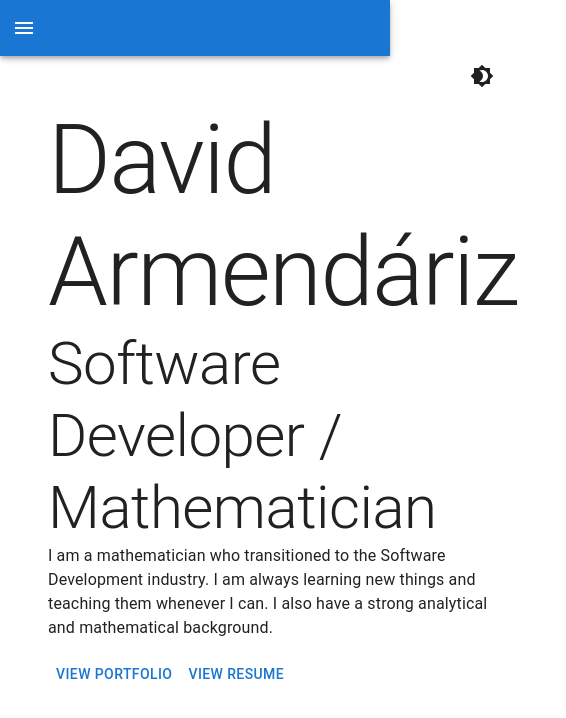
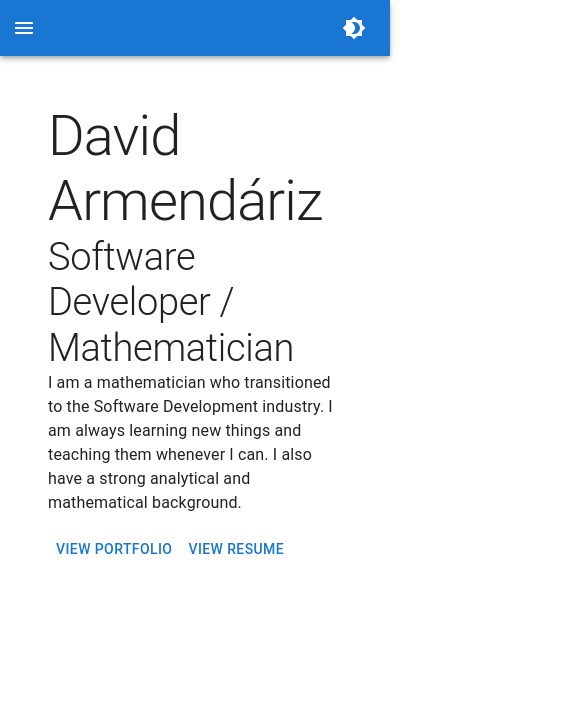
Before and after one commit to DavidArmendariz/personal-website, a Next.js app: page / in a window 390 px wide. Shown: the top 718 px of the page, 566 px wide, since content can reach past the window. Built offline with nearby package versions, Linux system fonts and the light colour scheme.

Commit message:
Added responsive font sizes

```diff
--- a/app-components/Layout/Layout.jsx
+++ b/app-components/Layout/Layout.jsx
@@ -1,4 +1,5 @@
 import { useState } from 'react';
+import Link from 'next/link';
 import MenuIcon from '@mui/icons-material/Menu';
 import AppBar from '@mui/material/AppBar';
 import Box from '@mui/material/Box';
@@ -6,7 +7,7 @@ import Divider from '@mui/material/Divider';
 import Drawer from '@mui/material/Drawer';
 import IconButton from '@mui/material/IconButton';
 import List from '@mui/material/List';
-import ListItem from '@mui/material/ListItem';
+import ListItemButton from '@mui/material/ListItemButton';
 import ListItemText from '@mui/material/ListItemText';
 import Toolbar from '@mui/material/Toolbar';
 import { useTheme } from '@mui/material/styles';
@@ -15,11 +16,16 @@ import { styled } from '@mui/system';
 import DarkMode from './DarkMode';
 
 const DRAWER_WIDTH = 240;
+const NavLinks = [
+  { id: 'about-me', name: 'About me', path: '/' },
+  { id: 'portfolio', name: 'Portfolio', path: '/portfolio' },
+  { id: 'resume', name: 'Resume', path: '/resume' },
+];
 
 const Layout = ({ children }) => {
   const [mobileOpen, setMobileOpen] = useState(false);
   const theme = useTheme();
-  const smallScreen = useMediaQuery(theme.breakpoints.down('sm'));
+  const smallScreen = useMediaQuery(theme.breakpoints.down('md'));
 
   const handleDrawerToggle = () => {
     setMobileOpen(!mobileOpen);
@@ -29,10 +35,12 @@ const Layout = ({ children }) => {
     <>
       <Divider />
       <List>
-        {['About me', 'Portfolio', 'Resume'].map((text) => (
-          <ListItem button key={text}>
-            <ListItemText primary={text} />
-          </ListItem>
+        {NavLinks.map(({ id, name, path }) => (
+          <Link key={id} href={path} passHref>
+            <ListItemButton component="a">
+              <ListItemText primary={name} />
+            </ListItemButton>
+          </Link>
         ))}
       </List>
     </>
@@ -43,25 +51,26 @@ const Layout = ({ children }) => {
       <AppBar
         position="fixed"
         sx={{
-          width: { sm: `calc(100% - ${DRAWER_WIDTH}px)` },
-          ml: { sm: `${DRAWER_WIDTH}px` },
+          width: { md: `calc(100% - ${DRAWER_WIDTH}px)` },
+          ml: { md: `${DRAWER_WIDTH}px` },
         }}
       >
-        <Toolbar sx={{ display: { sm: 'none' } }}>
+        <Toolbar sx={{ display: { md: 'none' } }}>
           <IconButton
             color="inherit"
             aria-label="open drawer"
             edge="start"
             onClick={handleDrawerToggle}
-            sx={{ mr: 2, display: { sm: 'none' } }}
+            sx={{ mr: 2 }}
           >
             <MenuIcon />
           </IconButton>
+          <DarkMode />
         </Toolbar>
       </AppBar>
       <Box
         component="nav"
-        sx={{ width: { sm: DRAWER_WIDTH }, flexShrink: { sm: 0 } }}
+        sx={{ width: { md: DRAWER_WIDTH }, flexShrink: { md: 0 } }}
         aria-label="sidebar"
       >
         {smallScreen ? (
@@ -84,12 +93,10 @@ const Layout = ({ children }) => {
       <MainComponent
         component="main"
         sx={{
-          width: { sm: `calc(100% - ${DRAWER_WIDTH}px)` },
+          width: { md: `calc(100% - ${DRAWER_WIDTH}px)` },
         }}
       >
-        <Toolbar>
-          <DarkMode />
-        </Toolbar>
+        <Toolbar>{!smallScreen && <DarkMode />}</Toolbar>
         {children}
       </MainComponent>
     </Root>
--- a/app-components/PageHead/PageHead.tsx
+++ b/app-components/PageHead/PageHead.tsx
@@ -1,6 +1,6 @@
 import Head from 'next/head';
 
-const PageHead = ({ title }) => {
+const PageHead: React.FC<{ title: string }> = ({ title }) => {
   return (
     <Head>
       <title>{title}</title>
--- a/app-contexts/Theme.tsx
+++ b/app-contexts/Theme.tsx
@@ -1,6 +1,11 @@
 import { createContext, useMemo, useState } from 'react';
 import { PaletteMode } from '@mui/material';
-import { ThemeProvider, createTheme } from '@mui/material/styles';
+import CssBaseline from '@mui/material/CssBaseline';
+import {
+  ThemeProvider as BaseThemeProvider,
+  createTheme,
+  responsiveFontSizes,
+} from '@mui/material/styles';
 
 export const ThemeContext = createContext<{
   toggleColorMode: () => void;
@@ -10,7 +15,7 @@ export const ThemeContext = createContext<{
   mode: 'light',
 });
 
-const Theme = ({ children }) => {
+export const ThemeProvider = ({ children }) => {
   const [mode, setMode] = useState<PaletteMode>('light');
   const themeContextValue = useMemo(
     () => ({
@@ -24,19 +29,22 @@ const Theme = ({ children }) => {
 
   const theme = useMemo(
     () =>
-      createTheme({
-        palette: {
-          mode,
-        },
-      }),
+      responsiveFontSizes(
+        createTheme({
+          palette: {
+            mode,
+          },
+        })
+      ),
     [mode]
   );
 
   return (
     <ThemeContext.Provider value={themeContextValue}>
-      <ThemeProvider theme={theme}>{children}</ThemeProvider>
+      <BaseThemeProvider theme={theme}>
+        <CssBaseline />
+        {children}
+      </BaseThemeProvider>
     </ThemeContext.Provider>
   );
 };
-
-export default Theme;
--- a/pages/_app.tsx
+++ b/pages/_app.tsx
@@ -1,8 +1,7 @@
 import { AppProps } from 'next/app';
 import Head from 'next/head';
-import CssBaseline from '@mui/material/CssBaseline';
 import Layout from 'app-components/Layout';
-import Theme from 'app-contexts/Theme';
+import { ThemeProvider } from 'app-contexts/Theme';
 import 'app-styles/globals.css';
 
 const MyApp = ({ Component, pageProps }: AppProps) => {
@@ -11,12 +10,11 @@ const MyApp = ({ Component, pageProps }: AppProps) => {
       <Head>
         <link rel="icon" href="/favicon.ico" />
       </Head>
-      <CssBaseline enableColorScheme />
-      <Theme>
+      <ThemeProvider>
         <Layout>
           <Component {...pageProps} />
         </Layout>
-      </Theme>
+      </ThemeProvider>
     </>
   );
 };
--- a/pages/index.tsx
+++ b/pages/index.tsx
@@ -5,7 +5,7 @@ import { Button, PageHead } from 'app-components';
 const Home = () => {
   return (
     <>
-      <PageHead title={'About me'} />
+      <PageHead title={'David Armendáriz | About me'} />
       <Typography variant="h1">David Armendáriz</Typography>
       <Typography variant="h2">Software Developer / Mathematician</Typography>
       <Typography paragraph>
```
Also changed, not shown: pages/404.tsx (+8 -1 lines).
